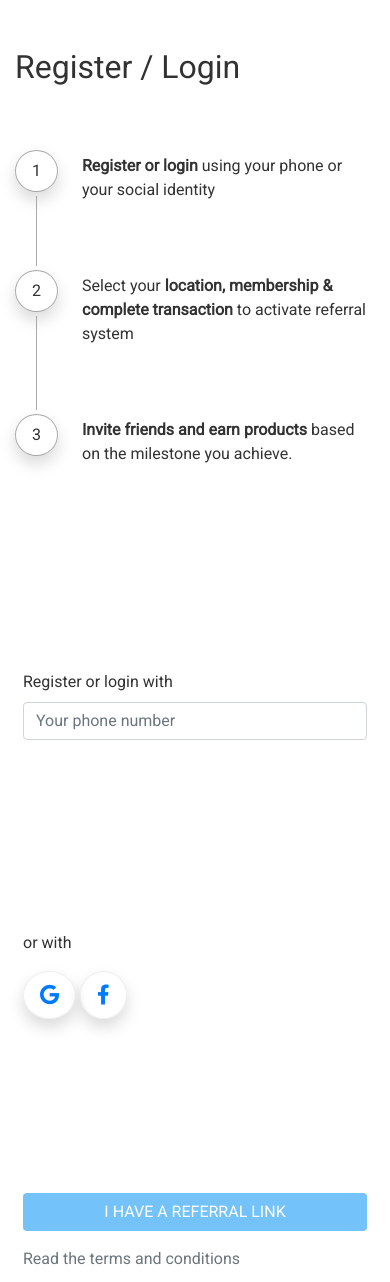
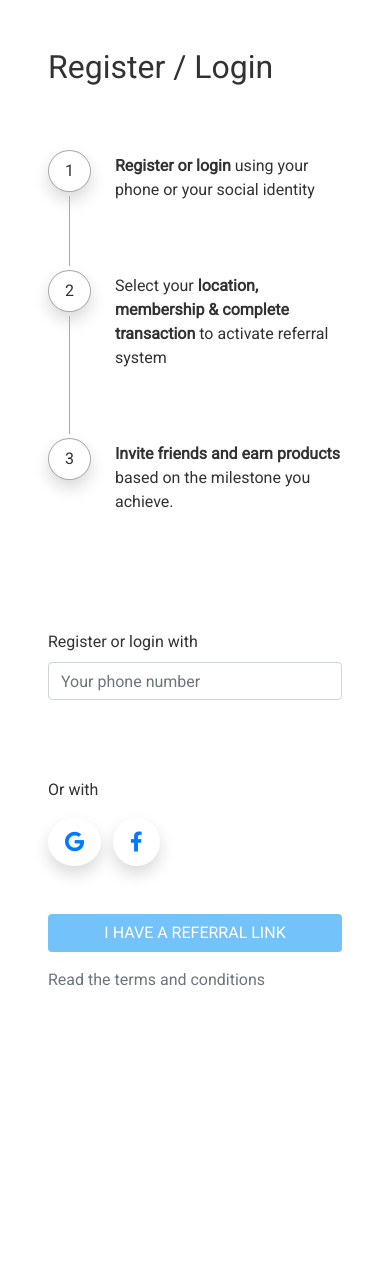
Before and after one commit to The-Web-Pundit/clean-label, a website: page app/index.html in a window 390 px wide. After the commit the page ends 1016 px from the top, so only its background shows below. Drawn offline with nearby package versions, Linux system fonts and the light colour scheme; files that its build step writes are made by us from their sources.

Commit message:
Fix: CSS fixes and phone number validation

```diff
--- a/app/index.html
+++ b/app/index.html
@@ -22,18 +22,17 @@
   <!-- endbuild -->
 </head>
 
-<body>
+<body class="login" style="height: 100vh;">
   <!--[if IE]>
       <p class="browserupgrade">You are using an <strong>outdated</strong> browser. Please <a href="http://browsehappy.com/">upgrade your browser</a> to improve your experience.</p>
     <![endif]-->
-  <section class="login">
+  <section>
     <div class="container">
       <div class="row">
-        <div class="col-md-6 mt-5">
+        <div class="col-md-6 mt-5 px-5">
           <h1 class="h2">Register / Login</h1>
           <!-- Stepper -->
-
-          <div class="stepper d-flex flex-column mt-3 pt-5">
+          <div class="stepper mt-3 pt-5">
             <div class="d-flex mb-1">
               <div class="d-flex flex-column pr-4 align-items-center">
                 <div class="rounded-circle py-2 px-3 bg-white mb-1 step-circle shadow">1</div>
@@ -65,30 +64,47 @@
                   based on the milestone you achieve.</p>
               </div>
             </div>
+          </div><!-- end stepper -->
+        </div>
+        <div class="col-md-6 col-lg-5 mt-5 px-5">
+          <form>
+            <div class="form-group">
+              <label for="phone">Register or login with</label>
+              <input type="tel" class="form-control" id="phone" pattern="[0-9]{10}" placeholder="Your phone number">
+            </div>
+            <button class="btn btn-submit btn-success btn-block invisible text-uppercase">Continue</button>
+          </form>
+
+          <div class="py-4">
+            <p>Or with</p>
+            <a href="#" type="button" class="btn rounded-circle shadow btn-lg btn-link mr-2"><i
+                class="fab fa-google"></i></a>
+            <a href="#" type="button" class="btn rounded-circle shadow btn-lg btn-link"><i
+                class="fab fa-facebook-f"></i></a>
           </div>
 
-          <!-- End Stepper -->
+          <div class="py-4">
+            <button class="btn bg-blue btn-block text-white text-uppercase mb-3" data-toggle="modal"
+              data-target="#refferal-modal">I have a referral link</button>
+            <a href="#" target="_blank" class="text-secondary">Read the terms and conditions</a>
+          </div>
         </div>
-        <div class="col-md-4 mt-5">
-          <div class="d-flex flex-column justify-content-around" style="height:92vh">
-            <div class="p-2">
-              <form>
-                <div class="form-group">
-                  <label for="phone">Register or login with</label>
-                  <input type="phone" class="form-control" id="phone" placeholder="Your phone number">
-                </div>
-              </form>
-            </div>
-            <div class="p-2">
-              <p>or with</p>
-              <a href="#" type="button" class="btn rounded-circle shadow btn-lg btn-link"
-                style="border: 1px solid #eee;"><i class="fab fa-google"></i></a>
-              <a href="#" type="button" class="btn rounded-circle shadow btn-lg btn-link"
-                style="border: 1px solid #eee;"><i class="fab fa-facebook-f"></i></a>
-            </div>
-            <div class="p-2">
-              <button class="btn bg-blue btn-block text-white text-uppercase mb-3">I have a referral link</button>
-              <a href="#" target="_blank" class="text-secondary">Read the terms and conditions</a>
+      </div>
+    </div>
+
+    <!-- Modal -->
+    <div class="modal fade border-0" id="refferal-modal" tabindex="-1" role="dialog"
+      aria-labelledby="refferal-modal-label" aria-hidden="true">
+      <div class="modal-dialog" role="document">
+        <div class="modal-content">
+          <div class="modal-body p-5">
+            <label for="referral-link" class="sr-only sr-only-focusable">Paste the referral link here</label>
+            <div class="input-group">
+              <input type="text" class="form-control" id="validationServerUsername"
+                placeholder="Paste the referral link here" required>
+              <div class="input-group-append">
+                <button class="btn btn-dark">Apply</button>
+              </div>
             </div>
           </div>
         </div>
@@ -113,6 +129,23 @@
   <!-- build:js scripts/main.js -->
   <script src="scripts/main.js"></script>
   <!-- endbuild -->
+
+  <script>
+    $(document).ready(function () {
+
+      // Check if the user has entered
+      // a valid number
+      $('#phone').change(function () {
+        var phone = $(this).val()
+        if (phone.length != 10) {
+          alert("Please enter a valid number")
+        } else {
+          $('.btn-submit').removeClass('invisible')
+        }
+      })
+
+    });
+  </script>
 </body>
 
 </html>
```
